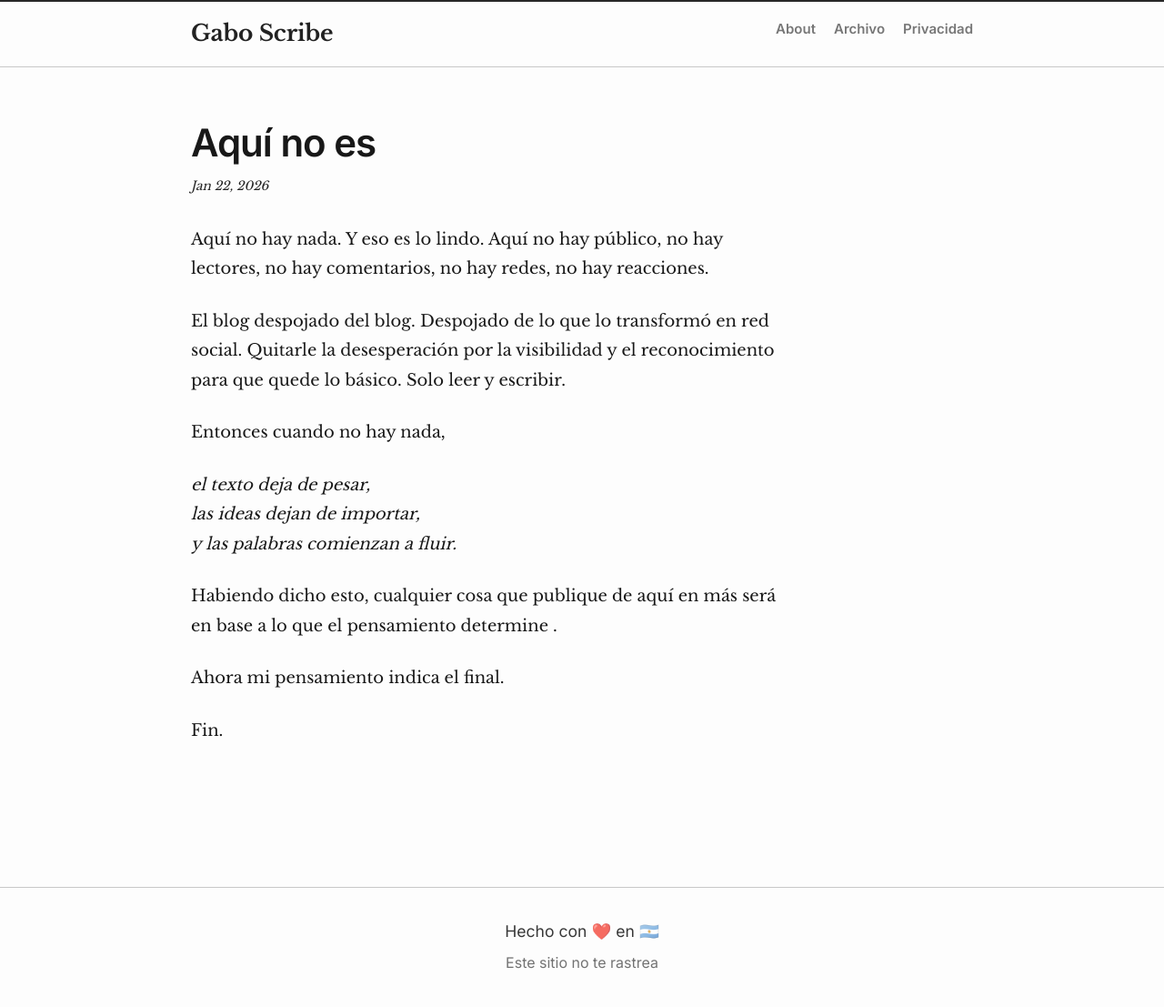
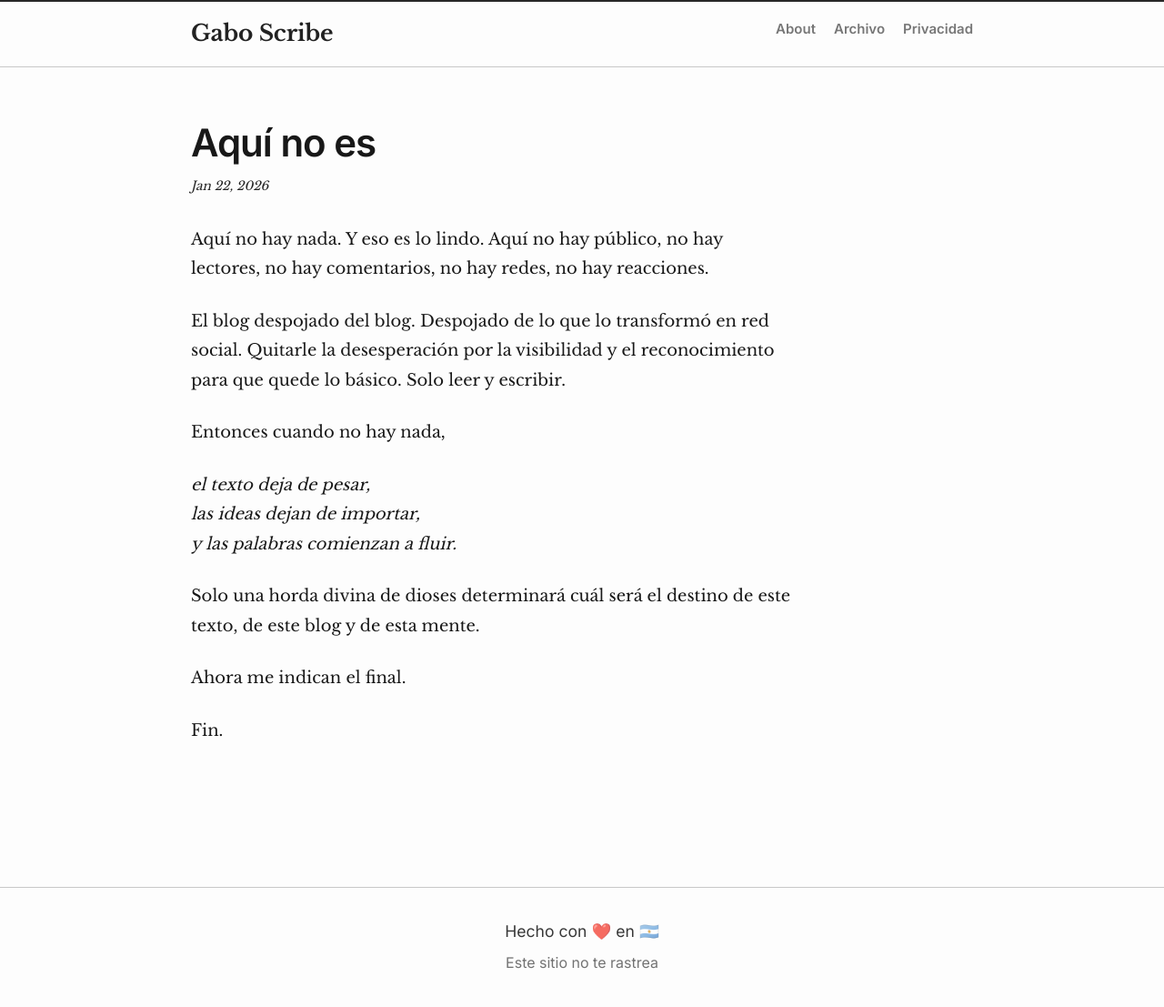
Before and after one commit to gsplay/blog, a Jekyll site: the page built from _posts/2026-01-22-aqui-no-es.markdown, in a window 1280 px wide. Shown: the whole page at 91% size. Built offline with Jekyll 4.4.1, drawn with Linux system fonts in a browser that asks for light colours.

Commit message:
Actualizar 2026-01-22-aqui-no-es.markdown

```diff
--- a/_posts/2026-01-22-aqui-no-es.markdown
+++ b/_posts/2026-01-22-aqui-no-es.markdown
@@ -16,9 +16,8 @@ Entonces cuando no hay nada,
 *las ideas dejan de importar,*
 *y las palabras comienzan a fluir.*
 
+Solo una horda divina de dioses determinará cuál será el destino de este texto, de este blog y de esta mente.
 
-Habiendo dicho esto, cualquier cosa que publique de aquí en más será en base a lo que el pensamiento determine .
-
-Ahora mi pensamiento indica el final.
+Ahora me indican el final.
 
 Fin.
```
